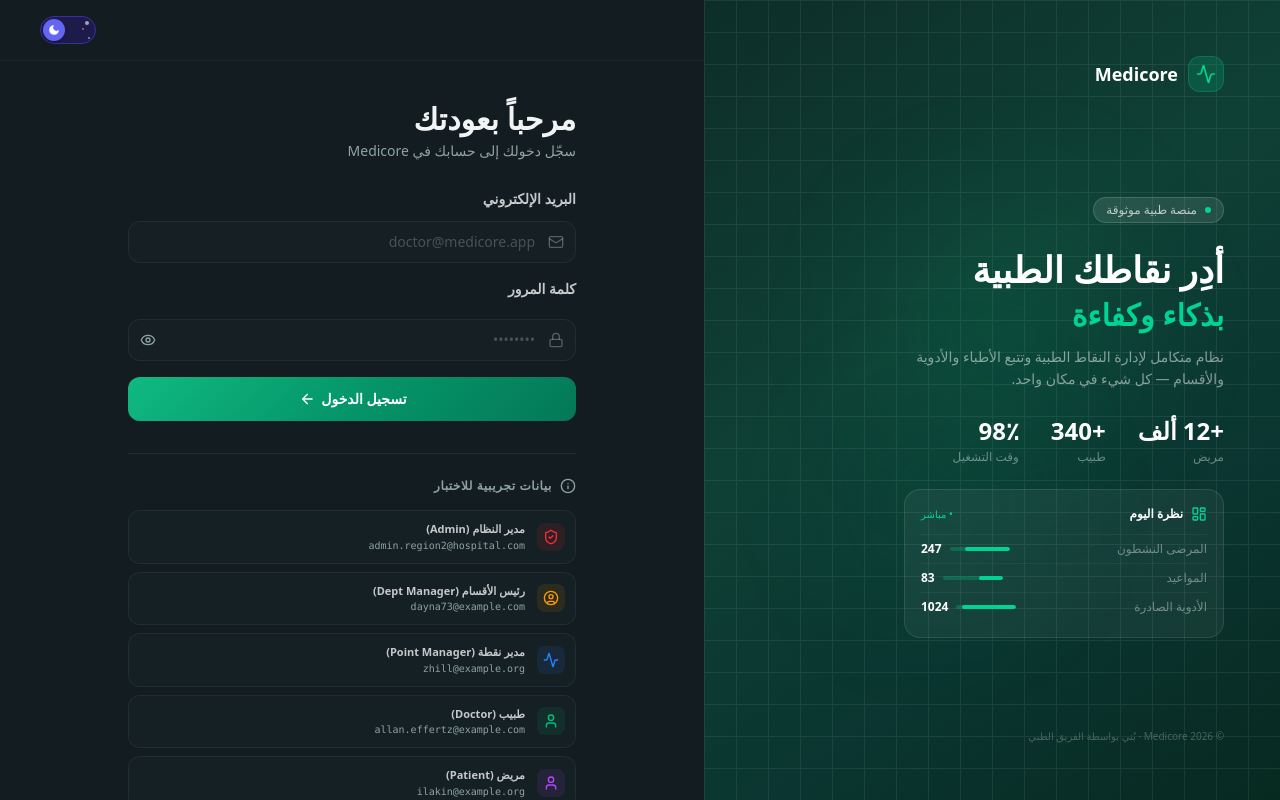
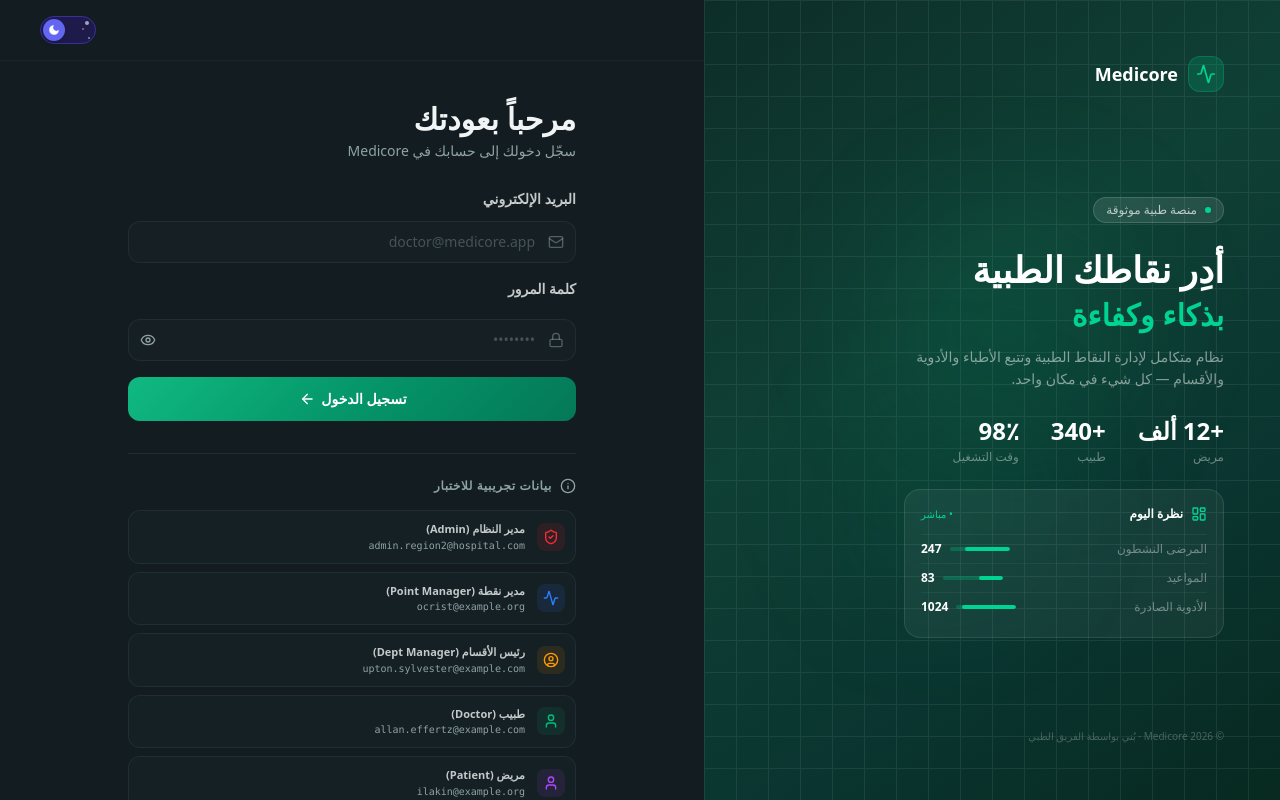
Before and after one commit to Haitham-Maher/medicore, a Next.js app: page /auth in a window 1280 px wide. Built offline with nearby package versions, Linux system fonts and the light colour scheme.

Commit message:
Updated mock credentials configuration

```diff
--- a/src/components/auth/MockCredentials.tsx
+++ b/src/components/auth/MockCredentials.tsx
@@ -16,22 +16,25 @@
         color: "text-red-500",
         bg: "bg-red-500/10",
     },
+
     {
-        email: "dayna73@example.com",
+        email: "ocrist@example.org",
+        role: "manager",
+        label: "مدير نقطة (Point Manager)",
+        icon: Activity,
+        color: "text-blue-500",
+        bg: "bg-blue-500/10",
+    },
+
+    {
+        email: "upton.sylvester@example.com",
         role: "department_manager",
         label: "رئيس الأقسام (Dept Manager)",
         icon: UserCircle,
         color: "text-amber-500",
         bg: "bg-amber-500/10",
     },
-    {
-        email: "zhill@example.org",
-        role: "manager",
-        label: "مدير نقطة (Point Manager)",
-        icon: Activity,
-        color: "text-blue-500",
-        bg: "bg-blue-500/10",
-    },
+
     {
         email: "allan.effertz@example.com",
         role: "doctor",
@@ -79,7 +82,7 @@
                             </div>
                         </div>
                         <div className="opacity-0 group-hover:opacity-100 transition-opacity">
-                             <Key className="size-3 text-muted-foreground" />
+                            <Key className="size-3 text-muted-foreground" />
                         </div>
                     </button>
                 ))}
```
